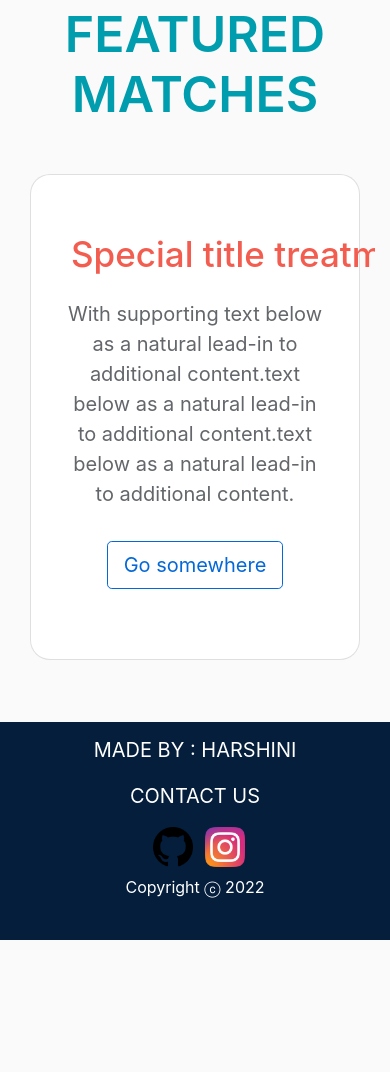
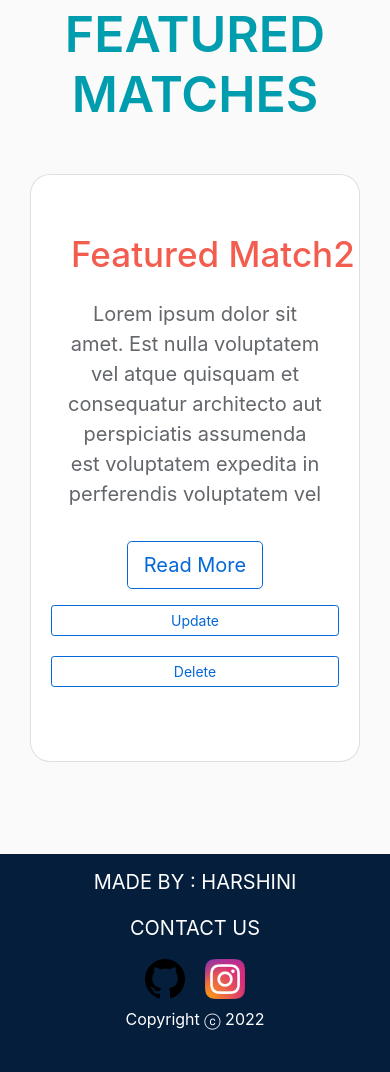
Before and after one commit to Harshini321/Sports_Complex, a Django app: page / in a window 390 px wide. Shown: the part 1936-3008 px from the top of the page. Before the commit the page ends 2876 px from the top, so only its background shows below. Run offline with Django 4.2, Linux system fonts and the light colour scheme; a user stored in the database is signed in; data comes from the database, SQL or seed files in the repository; both versions use the stored data as it was after the commit; some libraries are stand-ins or nearby versions.

Commit message:
featured matches

```diff
--- a/sports/admin.py
+++ b/sports/admin.py
@@ -1,8 +1,9 @@
 from django.contrib import admin
 
 # Register your models here.
-from .models import Sport,Slot,Booked_Slot
+from .models import Sport,Slot,Booked_Slot,FeaturedMatch
 
 admin.site.register(Sport)
 admin.site.register(Slot)
 admin.site.register(Booked_Slot)
+admin.site.register(FeaturedMatch)
--- a/sports/models.py
+++ b/sports/models.py
@@ -1,3 +1,4 @@
+from turtle import title
 from django.db import models
 from courts.models import Court
 from django.utils import timezone
@@ -33,3 +34,13 @@ class Slot(models.Model):
 class Booked_Slot(models.Model):
     slot = models.ForeignKey(Slot, on_delete=models.CASCADE)
     booked_by=models.ForeignKey(User,on_delete=models.CASCADE,null=True)
+
+
+class FeaturedMatch(models.Model):
+    title=models.CharField(max_length=50)
+    description=models.TextField()
+    def __str__(self):
+        return self.title
+
+    def get_absolute_url(self):
+        return reverse('main-home')
--- a/sports/templates/sports/base1.html
+++ b/sports/templates/sports/base1.html
@@ -64,7 +64,7 @@
             <p class="contact-text">CONTACT US</p>
             <div class="icons">
               <a href="#" class='mx-2'><img src="{% static 'sports/github.png' %}" alt="github"></a>
-              <a href="#"><img src="{% static 'sports/instagram.png' %}" alt="instagram"></a>
+              <a href="#" class='mx-2'><img src="{% static 'sports/instagram.png' %}" alt="instagram"></a>
               <a href="#" target='_blank'><i class='fa-brands fa-facebook-square'></i></a>
             </div>
             <p class="mt-2">Copyright ⓒ 2022</p>
--- a/sports/templates/sports/home.html
+++ b/sports/templates/sports/home.html
@@ -74,42 +74,56 @@
                     <h2 class='featured-head'>FEATURED MATCHES</h2>
                 </div>
                 <div class="scrollmenu">
+                    {% for match in matches %}
+
                       <div class="col-sm-5 random ">
                         <div class="shadow-lg card featured-card mb-4">
                           <div class="card-body">
-                            <h5 class="card-title py-2">Special title treatment</h5>
-                            <p class="card-text card-para py-3 px-3">With supporting text below as a natural lead-in to additional content.text below as a natural lead-in to additional content.text below as a natural lead-in to additional content.</p>
-                            <a href="#" class="btn btn-outline btn-lg">Go somewhere</a>
+                            <h5 class="card-title py-2">{{ match.title }}</h5>
+                            <p class="card-text card-para py-3 px-3">{{ match.description }}</p>
+                            <a href="#" class="btn btn-outline btn-lg">Read More</a>
+                            {% for staff in staffs %}
+                              {% if user == staff.user %}
+                              <div class="row">
+                                <div class="col-md-6">
+                                  <a
+                                    class="btn btn-outline btn-block btn-sm mt-3 mb-1"
+                                    href="{% url 'match-update' match.id %}"
+                                    >Update</a
+                                  >
+                                </div>
+                                 <div class="col-md-6">
+                                  <a
+                                    class="btn btn-outline btn-sm btn-block mt-3 mb-1"
+                                    href="{% url 'match-delete' match.id %}"
+                                    >Delete</a
+                                  >
+                                 </div>
+                                </div>
+                              {% endif %}
+                          {% endfor %}
+                          {% if user.is_superuser %}
+                          <div class="row">
+                                <div class="col-md-6">
+                                  <a
+                                    class="btn btn-outline btn-block btn-sm mt-3 mb-1"
+                                    href="{% url 'match-update' match.id %}"
+                                    >Update</a
+                                  >
+                                </div>
+                                 <div class="col-md-6">
+                                  <a
+                                    class="btn btn-outline btn-sm btn-block mt-3 mb-1"
+                                    href="{% url 'match-delete' match.id %}"
+                                    >Delete</a
+                                  >
+                                 </div>
+                                </div>
+                          {% endif %}
                           </div>
                         </div>
                       </div>
-                    <div class="col-sm-5 random">
-                        <div class="shadow-lg card featured-card mb-4">
-                          <div class="card-body">
-                            <h5 class="card-title py-2">Special title treatment</h5>
-                            <p class="card-text card-para py-3 px-3">With supporting text below as a natural lead-in to additional content.text below as a natural lead-in to additional content.text below as a natural lead-in to additional content.</p>
-                            <a href="#" class="btn btn-outline btn-lg">Go somewhere</a>
-                          </div>
-                        </div>
-                      </div>
-                    <div class="col-sm-5 random">
-                        <div class="shadow-lg card featured-card mb-4">
-                          <div class="card-body">
-                            <h5 class="card-title py-2">Special title treatment</h5>
-                            <p class="card-text card-para py-3 px-3">With supporting text below as a natural lead-in to additional content.text below as a natural lead-in to additional content.text below as a natural lead-in to additional content.</p>
-                            <a href="#" class="btn btn-outline btn-lg">Go somewhere</a>
-                          </div>
-                        </div>
-                      </div>
-                    <div class="col-sm-5 random">
-                        <div class="shadow-lg card featured-card mb-4">
-                          <div class="card-body">
-                            <h5 class="card-title py-2">Special title treatment</h5>
-                            <p class="card-text card-para py-3 px-3">With supporting text below as a natural lead-in to additional content.text below as a natural lead-in to additional content.text below as a natural lead-in to additional content.</p>
-                            <a href="#" class="btn btn-outline btn-lg">Go somewhere</a>
-                          </div>
-                        </div>
-                      </div>
+                    {% endfor %}
                 </div>
             </div>
 
--- a/sports/views.py
+++ b/sports/views.py
@@ -1,5 +1,5 @@
 from django.shortcuts import render
-from .models import Sport, Slot, Booked_Slot
+from .models import Sport, Slot, Booked_Slot,FeaturedMatch
 from users.models import Member, Staff
 from django.http import HttpResponse
 from django.views.generic import ListView, DetailView, CreateView, UpdateView, DeleteView
@@ -17,10 +17,10 @@ def add_slot(request, pk):
     member = Member.objects.get(user=request.user)
     if len(member.slots.filter(date=datetime.date.today()).all()) >= 3:
         # If course is already present
-        messages.success(request, f'You can book only 3 slots per day!')
+        messages.success(request, f'You can book only 3 slots per day')
         return redirect('slots-home')
     member.slots.add(slot)
-    messages.success(request, f'Your Slot is successfully booked!')
+    messages.success(request, f'Slot Booked Successfully!')
     return redirect('slots-home')
 
 
@@ -36,7 +36,11 @@ def remove_slot(request, pk):
 
 
 def home(request):
-    return render(request, 'sports/home.html')
+    context={
+        'matches':FeaturedMatch.objects.all(),
+        'staffs': Staff.objects.all()
+    }
+    return render(request, 'sports/home.html',context)
 
 
 def sports(request):
@@ -44,6 +48,8 @@ def sports(request):
         'sports': Sport.objects.all()
     }
     return render(request, 'sports/sports.html', context)
+
+
 
 
 class SlotListView(ListView):
@@ -84,6 +90,16 @@ class SportDetailView(DetailView):
     extra_context = {'staffs': Staff.objects.all(), 'slots': Slot.objects.all()}
 
 
+
+class MatchCreateView(LoginRequiredMixin, UserPassesTestMixin, CreateView):
+    model=FeaturedMatch
+    fields=['title','description']
+
+    def test_func(self):
+        if self.request.user.email.startswith('staff') or self.request.user.is_superuser:
+            return True
+        return False
+
 class SlotCreateView(LoginRequiredMixin, UserPassesTestMixin, CreateView):
     model = Slot
     fields = ['sport', 'court', 'date', 'start_time', 'end_time']
@@ -97,6 +113,15 @@ class SlotCreateView(LoginRequiredMixin, UserPassesTestMixin, CreateView):
 class SportCreateView(LoginRequiredMixin, UserPassesTestMixin, CreateView):
     model = Sport
     fields = ['name', 'courts']
+
+    def test_func(self):
+        if self.request.user.email.startswith('staff') or self.request.user.is_superuser:
+            return True
+        return False
+
+class MatchUpdateView(LoginRequiredMixin, UserPassesTestMixin, UpdateView):
+    model = FeaturedMatch
+    fields = ['title','description']
 
     def test_func(self):
         if self.request.user.email.startswith('staff') or self.request.user.is_superuser:
@@ -125,6 +150,17 @@ class SportUpdateView(LoginRequiredMixin, UserPassesTestMixin, UpdateView):
             return True
         return False
 
+class MatchDeleteView(LoginRequiredMixin, UserPassesTestMixin, DeleteView):
+    model = FeaturedMatch
+    context_object_name = 'match'
+    success_url = '/'
+
+    def test_func(self):
+        if self.request.user.email.startswith('staff') or self.request.user.is_superuser:
+            return True
+        return False
+
+
 
 class SlotDeleteView(LoginRequiredMixin, UserPassesTestMixin, DeleteView):
     model = Slot
@@ -148,12 +184,3 @@ class SportDeleteView(LoginRequiredMixin, UserPassesTestMixin, DeleteView):
         if self.request.user.email.startswith('staff') or self.request.user.is_superuser:
             return True
         return False
-
-# def slots(request):
-#     context = {
-#         'staffs': Member.objects.all(),
-#
-#
-#     }
-#     ordering=['-date']
-#     return render(request, 'sports/slots.html', context)
--- a/sports_complex/urls.py
+++ b/sports_complex/urls.py
@@ -27,7 +27,11 @@ from sports.views import (SlotListView,
                           SportDetailView,
                           SportCreateView,
                           SportUpdateView,
-                          SportDeleteView)
+                          SportDeleteView,
+                          MatchCreateView,
+                            MatchDeleteView,
+                            MatchUpdateView,
+                          )
 from courts.views import (CourtListView,
                           CourtDetailView,
                           CourtCreateView,
@@ -57,6 +61,9 @@ urlpatterns = [
     path('sports/<str:name>/', SportSlotListView.as_view(), name='sport-slots'),
     path('sports/<int:pk>/update', SportUpdateView.as_view(), name='sports-update'),
     path('sports/<int:pk>/delete', SportDeleteView.as_view(), name='sports-delete'),
+    path('match/new/', MatchCreateView.as_view(), name='match-create'),
+    path('match/<int:pk>/update', MatchUpdateView.as_view(), name='match-update'),
+    path('match/<int:pk>/delete', MatchDeleteView.as_view(), name='match-delete'),
     path('courts/', CourtListView.as_view(), name='courts-home'),
     path('courts/<int:pk>/', CourtDetailView.as_view(), name='courts-detail'),
     path('courts/new/', CourtCreateView.as_view(), name='courts-create'),
--- a/users/templates/users/profile.html
+++ b/users/templates/users/profile.html
@@ -27,10 +27,9 @@
                 {% if slot.date == date %}
                     <div>
                         <p class='centre-text'><a class="small-text small-a" href="{% url 'slots-detail' slot.id %}">slot : {{ slot.id }}</a></p>
-                        <p class="article-content">Slot : {{ slot.id }}</p>
-                        <form action="{%url 'remove_slot' slot.id %}" method="POST">
+                        <form action="{%url 'remove_slot' slot.id %}" method="POST" class=' centre-text'>
                             {% csrf_token %}
-                            <button type="submit" class="btn btn-outline-info">Cancel Booking</button>
+                            <button type="submit" class="btn btn-outline trending-btn">Cancel Booking</button>
                         </form>
                     </div>
                 {% endif %}
```
Also changed, not shown: courts/templates/courts/court_detail.html (+9 -5 lines), sports/templates/sports/featuredmatch_confirm_delete.html (added, +20 -0 lines), sports/templates/sports/featuredmatch_form.html (added, +16 -0 lines), sports/templates/sports/slot_detail.html (+7 -3 lines), sports/templates/sports/sport_detail.html (+7 -3 lines), db.sqlite3, sports/migrations/0007_featuredmatch.py (added), sports/static/sports/main.css (line endings or trailing spaces).
